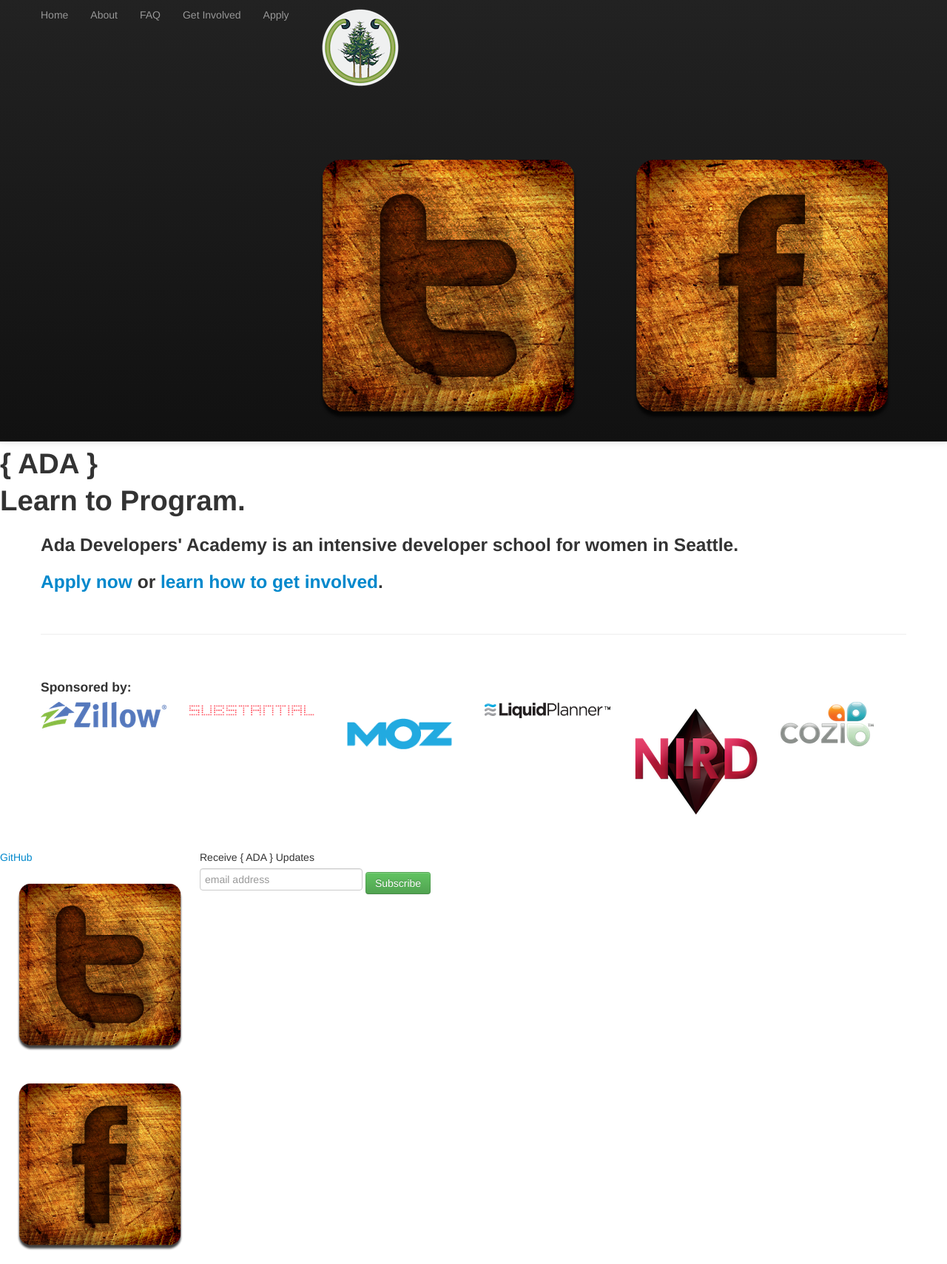
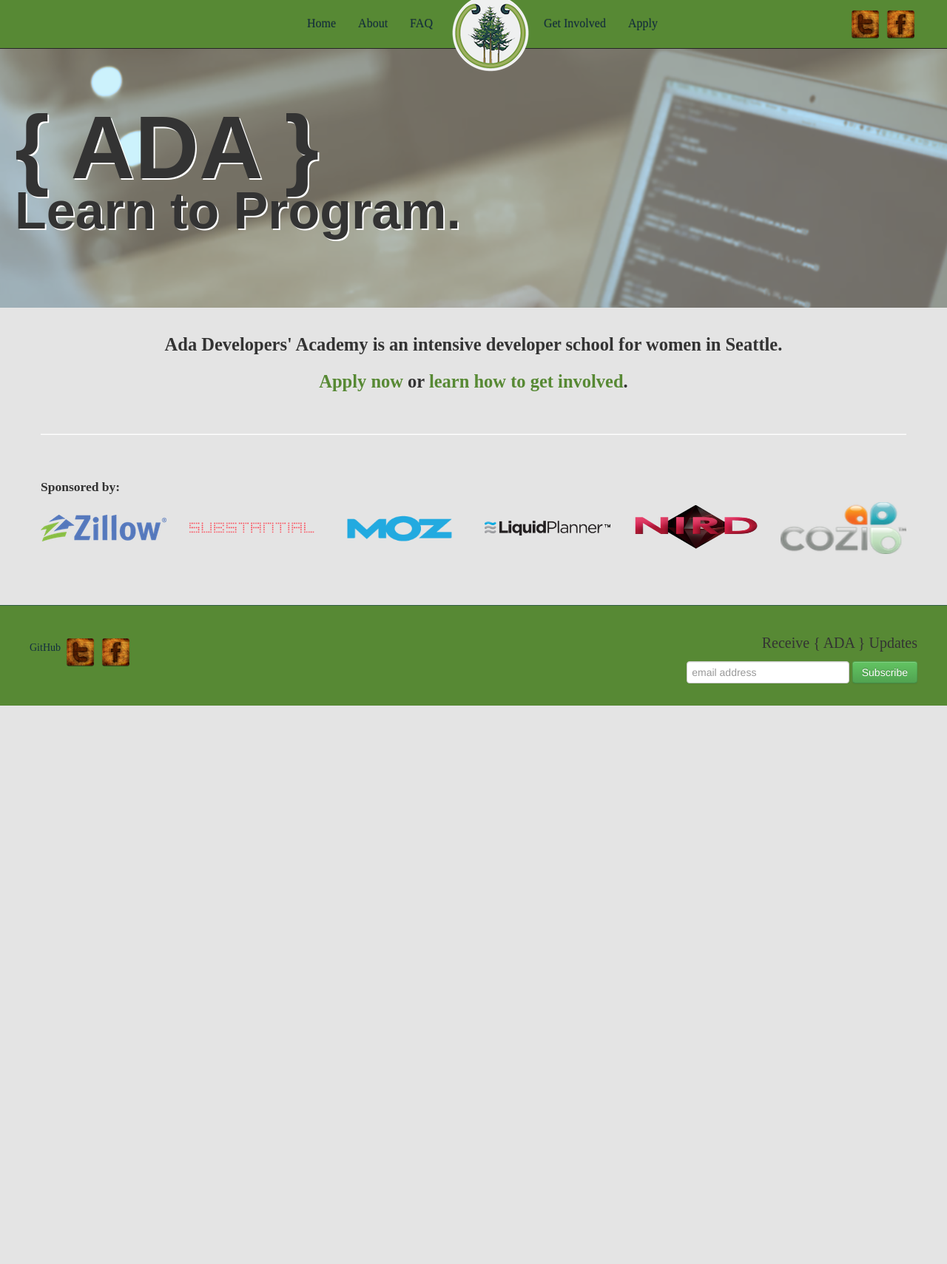
Before and after one commit to Ada-Developers-Academy/adadevelopersacademy.org, a Jekyll site: the page built from index.html, in a window 1280 px wide. Shown: the whole page at 74% size. Built offline with Jekyll 4.4.1, drawn with Linux system fonts in a browser that asks for light colours; nearby versions of some CDN libraries; after the commit the page ends 954 px from its top, so only the background shows below that.

```diff
--- /dev/null
+++ b/Gemfile
@@ -0,0 +1,6 @@
+source 'https://rubygems.org'
+
+gem 'jekyll'
+gem 'rake'
+gem 'sass'
+gem 'rb-fsevent', '~> 0.9'
--- a/_config.yml
+++ b/_config.yml
@@ -1,8 +1,2 @@
 name: Ada Developers Academy
-pygments: true
 layout: default
-
-# defaults
-sass:
-  syntax: sass        # scss|sass
-  style:  compressed  # nested|expanded|compact|compressed
--- a/_layouts/default.html
+++ b/_layouts/default.html
@@ -9,17 +9,14 @@
   <meta name="viewport" content="width=device-width, initial-scale=1.0">
   <link rel="stylesheet" href="/css/bootstrap.min.css" type="text/css" media="screen" title="" charset="utf-8" />
   <link rel="stylesheet" href="/css/bootstrap-responsive.css" type="text/css" media="screen" title="" charset="utf-8" />
-  <title>Ada Developers Academy</title>
-
-  <!-- syntax highlighting CSS -->
-  <link rel="stylesheet" href="/css/syntax.css">
-
-  <!-- Custom CSS -->
   <link rel="stylesheet" href="/css/main.css">
-  <link rel="stylesheet" href="/css/sass/master.css">
+  <link rel="stylesheet" href="/css/master.css">
   <script src="//ajax.googleapis.com/ajax/libs/jquery/1.10.1/jquery.min.js"></script>
   <script src="/javascript/bootstrap.min.js"></script>
   <script src="/javascript/modernizr.js"></script>
+  <title>Ada Developers Academy</title>
+
+
 </head>
 <body>
   <div class="navbar navbar-inverse navbar-static-top">
--- a/_plugins/my-plugin.rb
+++ /dev/null
@@ -1 +0,0 @@
-require "jekyll-sass"
--- /dev/null
+++ b/css/master.css
@@ -0,0 +1,121 @@
+body {
+  background: #e4e4e4;
+  font-family: "ff-tisa-web-pro", serif; }
+
+h1 {
+  font-family: "oxtail", sans-serif; }
+
+a {
+  color: #578934; }
+
+.body-text {
+  margin-bottom: 50px; }
+  .body-text p {
+    font-size: 1.4em;
+    font-weight: 200;
+    line-height: 30px; }
+
+label {
+  margin-top: 10px;
+  font-size: 20px; }
+
+input {
+  margin-top: 10px;
+  display: inline-block; }
+
+input.btn {
+  margin-top: 0px !important; }
+
+.navbar-fixed-top {
+  top: 10px; }
+
+.nav-faq {
+  margin-right: 120px; }
+
+.center-nav {
+  margin-left: 30% !important; }
+
+.ada-logo {
+  position: absolute;
+  left: 50%;
+  margin-left: -70px;
+  margin-top: -20px; }
+
+.navbar-inner {
+  border-bottom: 1px solid #305e42;
+  height: 65px;
+  background: #578934 !important; }
+  .navbar-inner a {
+    margin-top: 12px;
+    font-size: 16px;
+    color: #132e3f !important; }
+  .navbar-inner a:hover, .navbar-inner .active a {
+    -webkit-box-shadow: none !important;
+    box-shadow: none !important;
+    background: none !important;
+    color: #e4e4e4 !important; }
+
+.icon {
+  margin-top: 10px;
+  height: 45px;
+  width: 45spx; }
+
+.page-header {
+  height: 150px;
+  margin-top: 0px;
+  margin-bottom: 60px;
+  background: #9eb15f;
+  background-repeat: no-repeat;
+  background-size: 100%; }
+  .page-header h1 {
+    text-shadow: 2px 2px white;
+    font-size: 90px;
+    margin-top: 0px;
+    padding-top: 60px;
+    padding-left: 20px; }
+
+.footer {
+  padding-top: 30px;
+  padding-left: 40px;
+  background: #578934;
+  border-top: 1px solid #305e42; }
+  .footer a {
+    color: #132e3f; }
+  .footer .footer-email-form {
+    margin-right: 40px;
+    text-align: right !important; }
+
+#jumbotron {
+  height: 350px !important;
+  background-image: url("/images/typing.png");
+  margin-bottom: 20px; }
+  #jumbotron #jumbotron-text {
+    padding-top: 75px; }
+  #jumbotron h1.ada-text {
+    font-size: 120px; }
+  #jumbotron h1 {
+    margin-left: 20px;
+    text-shadow: 2px 2px white;
+    font-size: 70px;
+    line-height: 0.8; }
+  #jumbotron h3 {
+    font-weight: 100;
+    line-height: 1; }
+
+.featured {
+  text-align: center; }
+
+div.sponsors {
+  margin-bottom: 50px; }
+
+ul.sponsors li {
+  height: 70px;
+  line-height: 70px; }
+ul.sponsors img {
+  width: 100%;
+  max-height: 70px;
+  display: inline-block; }
+
+#ada-info img {
+  display: block;
+  margin: 0 auto; }
--- a/css/sass/master.sass
+++ /dev/null
@@ -1 +0,0 @@
-@import looks.sass
--- a/css/syntax.css
+++ /dev/null
@@ -1,60 +0,0 @@
-.highlight  { background: #ffffff; }
-.highlight .c { color: #999988; font-style: italic } /* Comment */
-.highlight .err { color: #a61717; background-color: #e3d2d2 } /* Error */
-.highlight .k { font-weight: bold } /* Keyword */
-.highlight .o { font-weight: bold } /* Operator */
-.highlight .cm { color: #999988; font-style: italic } /* Comment.Multiline */
-.highlight .cp { color: #999999; font-weight: bold } /* Comment.Preproc */
-.highlight .c1 { color: #999988; font-style: italic } /* Comment.Single */
-.highlight .cs { color: #999999; font-weight: bold; font-style: italic } /* Comment.Special */
-.highlight .gd { color: #000000; background-color: #ffdddd } /* Generic.Deleted */
-.highlight .gd .x { color: #000000; background-color: #ffaaaa } /* Generic.Deleted.Specific */
-.highlight .ge { font-style: italic } /* Generic.Emph */
-.highlight .gr { color: #aa0000 } /* Generic.Error */
-.highlight .gh { color: #999999 } /* Generic.Heading */
-.highlight .gi { color: #000000; background-color: #ddffdd } /* Generic.Inserted */
-.highlight .gi .x { color: #000000; background-color: #aaffaa } /* Generic.Inserted.Specific */
-.highlight .go { color: #888888 } /* Generic.Output */
-.highlight .gp { color: #555555 } /* Generic.Prompt */
-.highlight .gs { font-weight: bold } /* Generic.Strong */
-.highlight .gu { color: #aaaaaa } /* Generic.Subheading */
-.highlight .gt { color: #aa0000 } /* Generic.Traceback */
-.highlight .kc { font-weight: bold } /* Keyword.Constant */
-.highlight .kd { font-weight: bold } /* Keyword.Declaration */
-.highlight .kp { font-weight: bold } /* Keyword.Pseudo */
-.highlight .kr { font-weight: bold } /* Keyword.Reserved */
-.highlight .kt { color: #445588; font-weight: bold } /* Keyword.Type */
-.highlight .m { color: #009999 } /* Literal.Number */
-.highlight .s { color: #d14 } /* Literal.String */
-.highlight .na { color: #008080 } /* Name.Attribute */
-.highlight .nb { color: #0086B3 } /* Name.Builtin */
-.highlight .nc { color: #445588; font-weight: bold } /* Name.Class */
-.highlight .no { color: #008080 } /* Name.Constant */
-.highlight .ni { color: #800080 } /* Name.Entity */
-.highlight .ne { color: #990000; font-weight: bold } /* Name.Exception */
-.highlight .nf { color: #990000; font-weight: bold } /* Name.Function */
-.highlight .nn { color: #555555 } /* Name.Namespace */
-.highlight .nt { color: #000080 } /* Name.Tag */
-.highlight .nv { color: #008080 } /* Name.Variable */
-.highlight .ow { font-weight: bold } /* Operator.Word */
-.highlight .w { color: #bbbbbb } /* Text.Whitespace */
-.highlight .mf { color: #009999 } /* Literal.Number.Float */
-.highlight .mh { color: #009999 } /* Literal.Number.Hex */
-.highlight .mi { color: #009999 } /* Literal.Number.Integer */
-.highlight .mo { color: #009999 } /* Literal.Number.Oct */
-.highlight .sb { color: #d14 } /* Literal.String.Backtick */
-.highlight .sc { color: #d14 } /* Literal.String.Char */
-.highlight .sd { color: #d14 } /* Literal.String.Doc */
-.highlight .s2 { color: #d14 } /* Literal.String.Double */
-.highlight .se { color: #d14 } /* Literal.String.Escape */
-.highlight .sh { color: #d14 } /* Literal.String.Heredoc */
-.highlight .si { color: #d14 } /* Literal.String.Interpol */
-.highlight .sx { color: #d14 } /* Literal.String.Other */
-.highlight .sr { color: #009926 } /* Literal.String.Regex */
-.highlight .s1 { color: #d14 } /* Literal.String.Single */
-.highlight .ss { color: #990073 } /* Literal.String.Symbol */
-.highlight .bp { color: #999999 } /* Name.Builtin.Pseudo */
-.highlight .vc { color: #008080 } /* Name.Variable.Class */
-.highlight .vg { color: #008080 } /* Name.Variable.Global */
-.highlight .vi { color: #008080 } /* Name.Variable.Instance */
-.highlight .il { color: #009999 } /* Literal.Number.Integer.Long */
```
Also changed, not shown: Gemfile.lock (added), assets/master.sass (renamed from css/sass/looks.sass), 1 other file.
